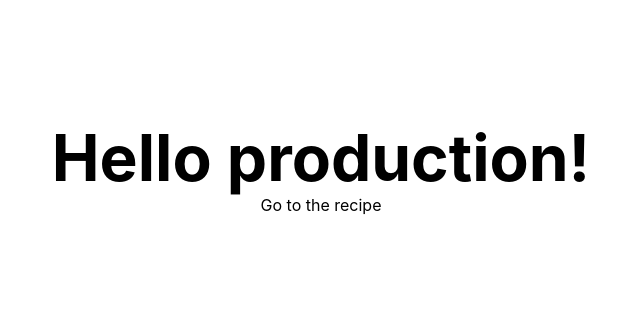
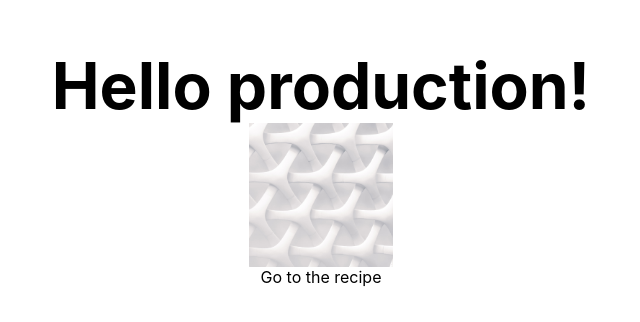
Before and after one commit to hachene/awesome-cookbook, a Next.js app: page / in a window 1280 px wide. Shown: the part 232-554 px from the top of the page, without its empty margins (319-959 px from the left). Built offline with nearby package versions, Linux system fonts and the light colour scheme.

Commit message:
:sparkles: Add a dummy image component to the home

```diff
--- a/pages/index.tsx
+++ b/pages/index.tsx
@@ -1,6 +1,7 @@
 import Head from "next/head"
 import styles from "../styles/Home.module.css"
 import Link from "next/link"
+import Image from "next/image"
 
 export default function Home() {
   return (
@@ -12,6 +13,12 @@ export default function Home() {
 
       <main className={styles.main}>
         <h1 className={styles.title}>Hello production!</h1>
+        <Image
+          src='/images/profile.jpg'
+          height={144}
+          width={144}
+          alt='A dummy image showing a white abstract pattern'
+        />
         <Link href='/recipes/recipe'>
           <a>Go to the recipe</a>
         </Link>
```
